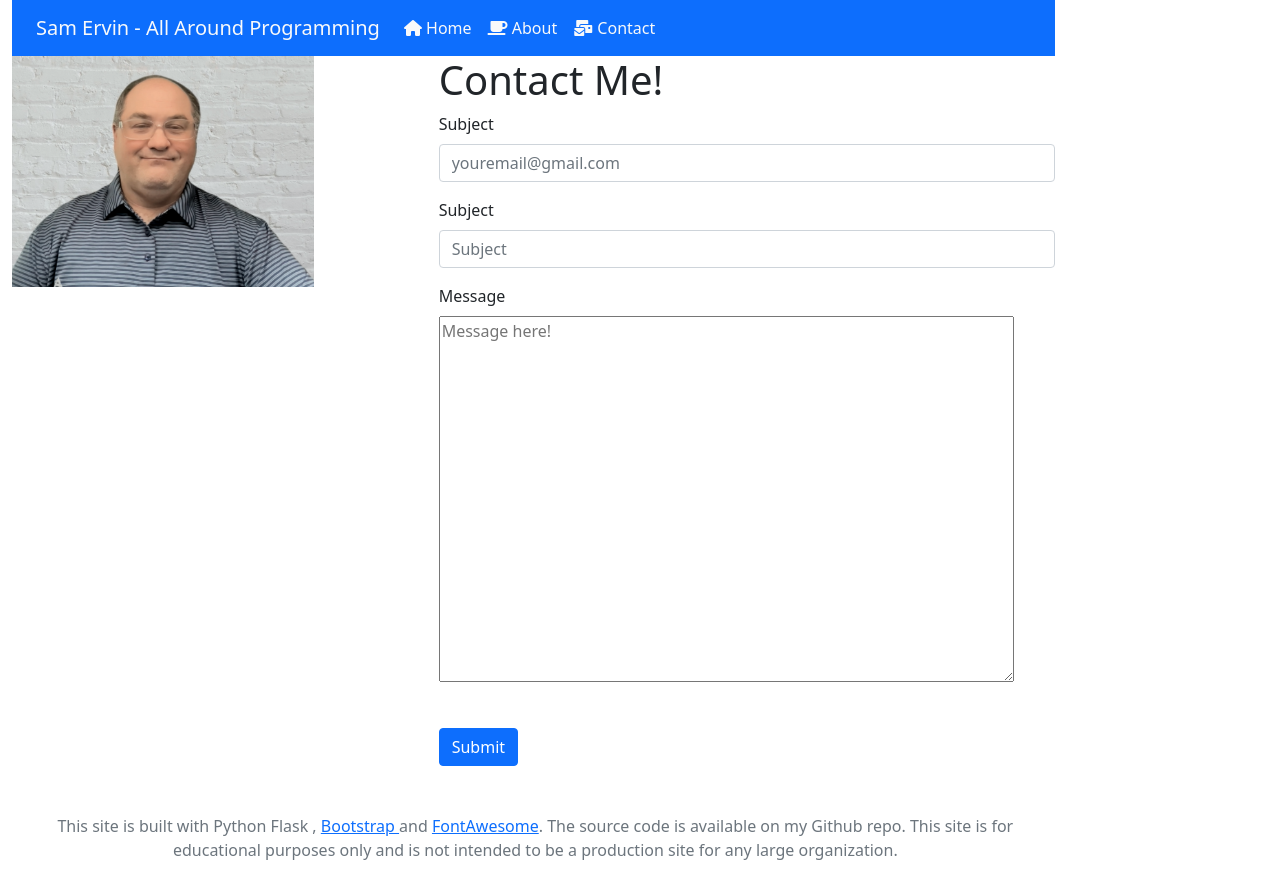
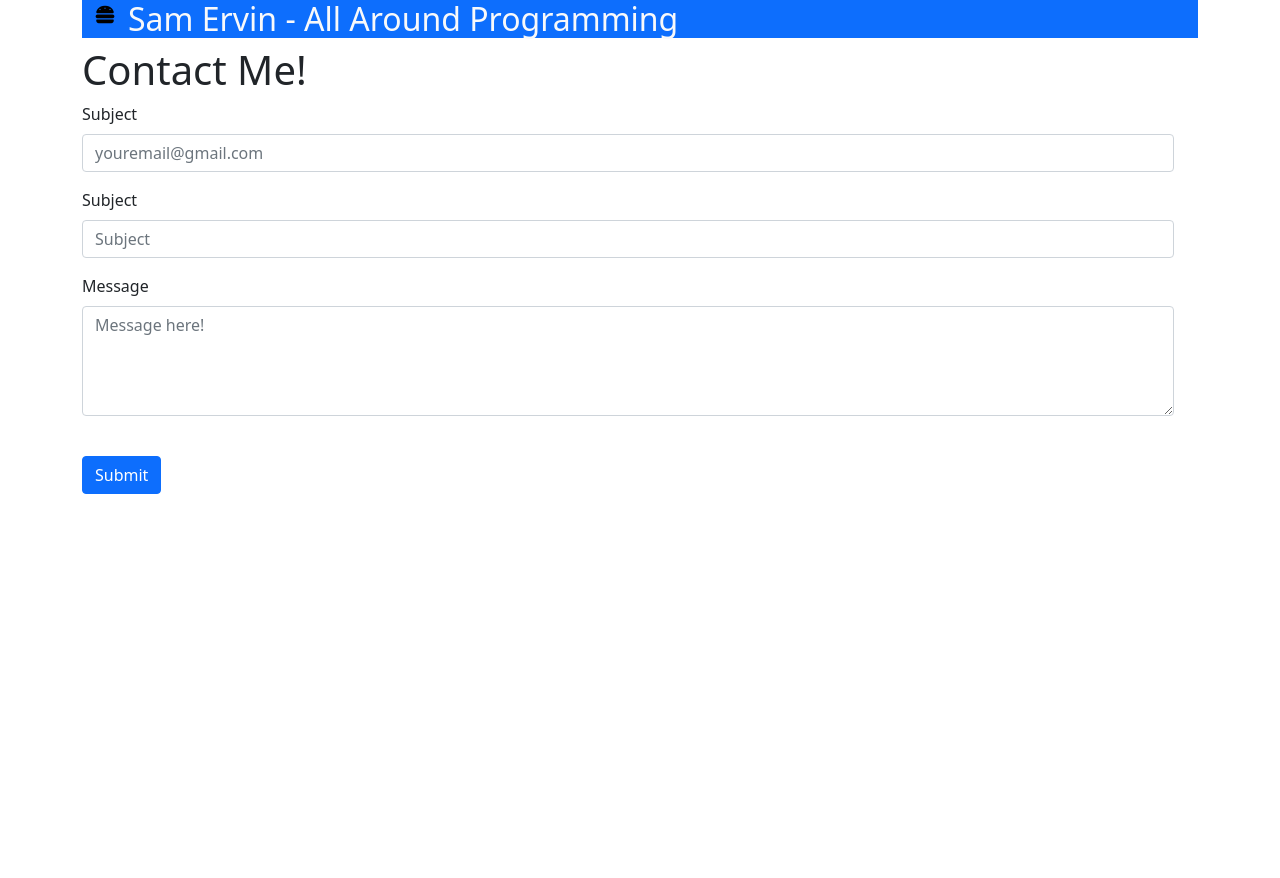
Before and after one commit to samuelervin/samwebsite_py, a Flask app: page /contact/ in a window 1280 px wide. After the commit the page ends 494 px from the top, so only its background shows below. Run offline with Flask 3, Linux system fonts and the light colour scheme.

Commit message:
Styling changes

```diff
--- a/static/app.css
+++ b/static/app.css
@@ -9,7 +9,7 @@
   }
 }
   .self-portrait {
-    width: 75%;
+    width: 25%;
     display: flex;
     flex-wrap: wrap;
     justify-content: center;
--- a/templates/base.html
+++ b/templates/base.html
@@ -16,37 +16,38 @@
 
   </head>
   <body>
-    <div class="container-fluid">
+    <div class="container fluid">
+
       <div class="row">
-        <div class="col-10">
-            <nav class="navbar navbar-expand-lg bg-primary">
 
-                <div class="container-fluid">
-                        <button class="navbar-toggler" type="button" data-bs-toggle="collapse" data-bs-target="#navbarNavAltMarkup" aria-controls="navbarNavAltMarkup" aria-expanded="true" aria-label="Toggle navigation">
-                        <i class="fa-solid fa-burger">More</i>
+      </div>
+      <div class="row">
+        <div class="col">
+
+           <button class="navbar-toggler float-start" type="button" data-bs-toggle="collapse" data-bs-target="#navbarNavAltMarkup" aria-controls="navbarNavAltMarkup" aria-expanded="true" aria-label="Toggle navigation">
+                <i class="fa-solid fa-burger"></i>
             </button>
-                    <a class="navbar-brand link-light float-start" href="#">Sam Ervin - All Around Programming</a>
+            <h2 class="bg-primary text-light"> Sam Ervin - All Around Programming</h2>
             <div class="collapse navbar-collapse light" id="navbarNavAltMarkup">
+              <nav class="navbar navbar-expand-sm navbar-light bg-light">
                 <div class="navbar-nav">
-                            <a class="nav-link active link-light float-end" aria-current="page" href="{{ url_for('home') }}"><i class="fa-solid fa-house"></i> Home</a>
+                    <a class="nav-link link-light float-end" aria-current="page" href="{{ url_for('home') }}"><i class="fa-solid fa-house"></i> Home</a>
                     <a class="nav-link link-light float-end" href="{{ url_for('about') }}"><i class="fa-solid fa-mug-saucer"></i> About</a>
                     <a class="nav-link link-light float-end" href="{{ url_for('contact') }}"><i class="fa-solid fa-envelopes-bulk"></i> Contact</a>
 
                 </div>
-                    </div>
-                </div>
-          </nav>
-            {% block messages %} {% endblock %}
+
             </div>
 
-        <div class="col-4">
-          <img
-            src="{{ url_for('static', filename='sme.png') }}"
-            alt="Sam Ervin"
-            class="img-fluid float-left self-portrait"
-          />
       </div>
-        <div class="content col-6">
+
+
+  </nav>
+
+     <div class="row">
+
+        <div class="content col">
+
             {% with messages = get_flashed_messages(with_categories=true) %}
                 {% if messages %}
                   {% for category, message in messages %}
@@ -70,24 +71,8 @@
             {% endblock %}
       </div>
       </div>
-
-
-    <div class="col-10">
-        <br>
     </div>
 
-    <div class="col-10">
-        <br>
-    </div>
-    <div class="col-10">
-        <footer class="footer">
-            <div class="container">
-                <p class="text-muted text-center">
-                    This site is built with Python <a href"https://flask.palletsprojects.com/en/3.0.x/" target="_blank"> Flask</a> , <a href="https://getbootstrap.com/" target="_blank"> Bootstrap </a> and <a href="https://fontawesome.com/" target="_blank"> FontAwesome</a>. The source code is available on my Github repo. This site is for educational purposes only and is not intended to be a production site for any large organization.
-                 </p>
-            </div>
-        </footer>
-    </div>
 </div>
 
 <script src="https://code.jquery.com/jquery-3.5.1.slim.min.js"></script>
--- a/templates/contact.html
+++ b/templates/contact.html
@@ -6,7 +6,7 @@
 <h1>{% block title %} Contact Me!{% endblock %}</h1>
 
 {% if data == 'enabled' %}
-<form id="contact" method="post">
+<form id="contact" method="post" class=>
 
     <div class="mb-3">
         <label class="form-label" for="email">Subject</label>
@@ -24,11 +24,10 @@
 
         <label class="form-label" for="message">Message</label>
         <br>
-        <textarea class="form-textarea" name="message"
+        <textarea class="form-control" name="message"
                   placeholder="Message here!"
-                  rows="15"
-                  cols="60"
-                 >{{ request.form['message'] }}</textarea>
+                    rows="4" cols="30"
+                  >{{ request.form['message'] }}</textarea>
     </div>
 
     <br>
--- a/templates/home.html
+++ b/templates/home.html
@@ -3,6 +3,11 @@
 {% block title %} Home {% endblock %}
 
 {% block content %}
+<img
+src="{{ url_for('static', filename='sme.png') }}"
+alt="Sam Ervin"
+class="img-fluid float-end self-portrait"
+/>
 <h1>Hi! I am Sam.</h1>
 <p>
   I am a software engineer, manager, and project manager. I have been
```
Also changed, not shown: junk.txt (+23 -0 lines). Lines whose indentation alone changed are shown as unchanged.
